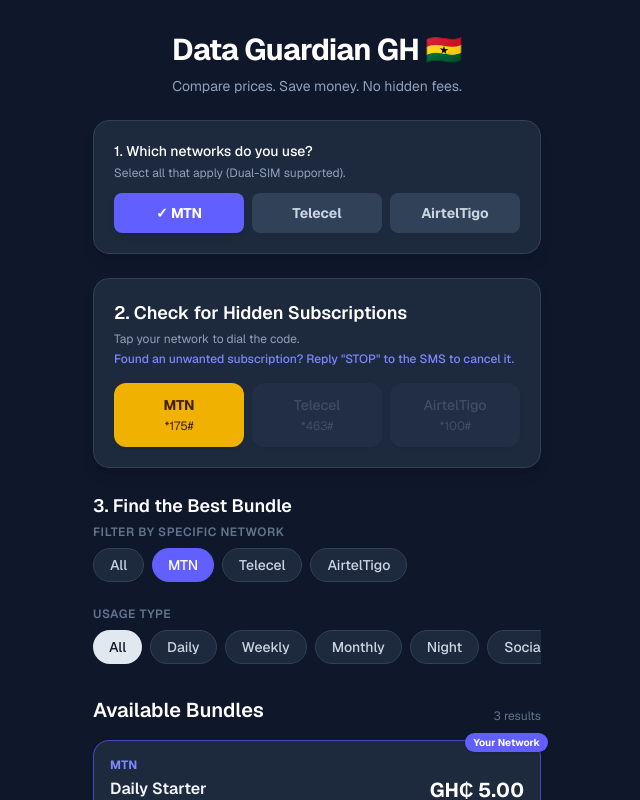
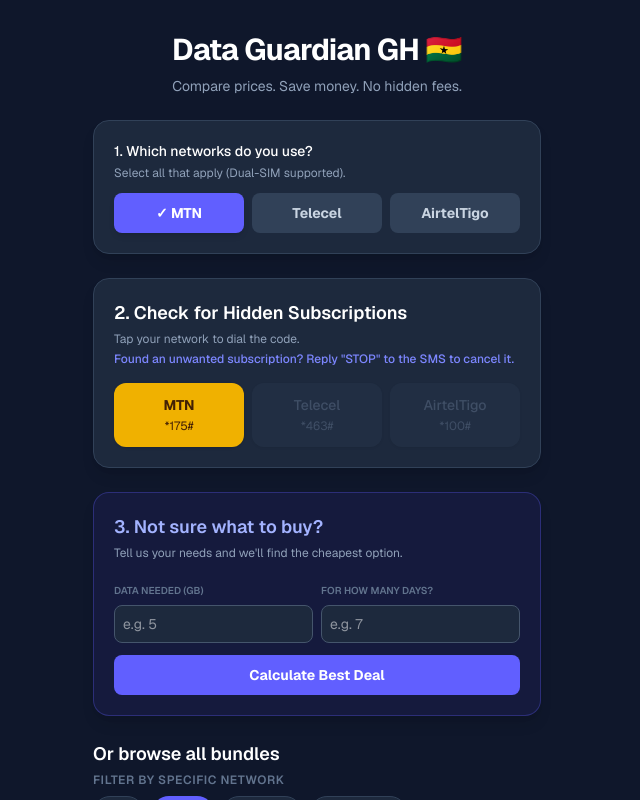
Before and after one commit to CobeRich/data-guardian-gh, a Next.js app: page / in a window 1280 px wide. Both pictures are taken after a click on the button "MTN". Shown: the top 800 px of the page, without its empty margins (323-963 px from the left). Built offline with nearby package versions, Linux system fonts and the light colour scheme.

Commit message:
feat: implement Data Diet Calculator logic

```diff
--- a/app/page.tsx
+++ b/app/page.tsx
@@ -4,15 +4,15 @@ import { useState } from "react";
 
 // Hardcoded data for the MVP.
 const bundles = [
-  { id: 1, network: 'MTN', name: 'Daily Starter', data: '500MB', price: 5.00, validity: '24 hours', type: 'Daily' },
-  { id: 2, network: 'MTN', name: 'Weekly Heavy', data: '10GB', price: 25.00, validity: '7 days', type: 'Weekly' },
-  { id: 3, network: 'MTN', name: 'Monthly Pro', data: '30GB', price: 60.00, validity: '30 days', type: 'Monthly' },
-  { id: 4, network: 'Telecel', name: 'Night King', data: '6GB', price: 5.00, validity: 'Midnight - 5 AM', type: 'Night' },
-  { id: 5, network: 'Telecel', name: 'WhatsApp Pass', data: '1GB', price: 4.50, validity: '7 days', type: 'Social' },
-  { id: 6, network: 'Telecel', name: 'Mega Bundle', data: '20GB', price: 50.00, validity: '30 days', type: 'Monthly' },
-  { id: 7, network: 'AirtelTigo', name: 'Weekly Standard', data: '5GB', price: 15.00, validity: '7 days', type: 'Weekly' },
-  { id: 8, network: 'AirtelTigo', name: 'Monthly Max', data: '40GB', price: 80.00, validity: '30 days', type: 'Monthly' },
-  { id: 9, network: 'AirtelTigo', name: 'Social Pack', data: '2GB', price: 8.00, validity: '7 days', type: 'Social' },
+  { id: 1, network: 'MTN', name: 'Daily Starter', data: '500MB', price: 5.00, validity: '24 hours', type: 'Daily', dataGb: 0.5, days: 1 },
+  { id: 2, network: 'MTN', name: 'Weekly Heavy', data: '10GB', price: 25.00, validity: '7 days', type: 'Weekly', dataGb: 10, days: 7 },
+  { id: 3, network: 'MTN', name: 'Monthly Pro', data: '30GB', price: 60.00, validity: '30 days', type: 'Monthly', dataGb: 30, days: 30 },
+  { id: 4, network: 'Telecel', name: 'Night King', data: '6GB', price: 5.00, validity: 'Midnight - 5 AM', type: 'Night', dataGb: 6, days: 1 },
+  { id: 5, network: 'Telecel', name: 'WhatsApp Pass', data: '1GB', price: 4.50, validity: '7 days', type: 'Social', dataGb: 1, days: 7 },
+  { id: 6, network: 'Telecel', name: 'Mega Bundle', data: '20GB', price: 50.00, validity: '30 days', type: 'Monthly', dataGb: 20, days: 30 },
+  { id: 7, network: 'AirtelTigo', name: 'Weekly Standard', data: '5GB', price: 15.00, validity: '7 days', type: 'Weekly', dataGb: 5, days: 7 },
+  { id: 8, network: 'AirtelTigo', name: 'Monthly Max', data: '40GB', price: 80.00, validity: '30 days', type: 'Monthly', dataGb: 40, days: 30 },
+  { id: 9, network: 'AirtelTigo', name: 'Social Pack', data: '2GB', price: 8.00, validity: '7 days', type: 'Social', dataGb: 2, days: 7 },
 ];
 
 const networks = ['All', 'MTN', 'Telecel', 'AirtelTigo'];
@@ -23,34 +23,52 @@ export default function Home() {
   const [selectedNetwork, setSelectedNetwork] = useState('All');
   const [selectedCategory, setSelectedCategory] = useState('All');
 
+  // --- DATA DIET CALCULATOR STATE ---
+  const [calcGb, setCalcGb] = useState('');
+  const [calcDays, setCalcDays] = useState('');
+  const [recommendation, setRecommendation] = useState<typeof bundles[0] | null | undefined>(undefined);
+
   const toggleNetwork = (network: string) => {
     const isAdding = !myNetworks.includes(network);
-
     const newNetworks = isAdding
       ? [...myNetworks, network]
       : myNetworks.filter(n => n !== network);
-
     setMyNetworks(newNetworks);
 
-    // Smart Filter Logic
-    if (newNetworks.length === 0) {
-      setSelectedNetwork('All');
-    } else if (newNetworks.length === 1) {
-      setSelectedNetwork(newNetworks[0]);
+    if (newNetworks.length === 0) setSelectedNetwork('All');
+    else if (newNetworks.length === 1) setSelectedNetwork(newNetworks[0]);
+    else setSelectedNetwork('All');
+  };
+
+  const handleCalculate = () => {
+    const reqGb = parseFloat(calcGb);
+    const reqDays = parseInt(calcDays);
+
+    if (isNaN(reqGb) || isNaN(reqDays)) {
+      alert("Please enter valid numbers for data and days.");
+      return;
+    }
+
+    // Logic: Find bundles that meet or exceed the requirement,
+    // sorted by cheapest price.
+    const validOptions = bundles.filter(b =>
+      b.dataGb >= reqGb &&
+      b.days >= reqDays &&
+      (myNetworks.length === 0 || myNetworks.includes(b.network)) // Only from their networks
+    );
+
+    validOptions.sort((a, b) => a.price - b.price);
+
+    if (validOptions.length > 0) {
+      setRecommendation(validOptions[0]); // The cheapest valid option
     } else {
-      setSelectedNetwork('All');
+      setRecommendation(null); // No exact match, maybe suggest buying two?
     }
   };
 
-  // Filter logic
   const filteredBundles = bundles.filter(b => {
-    // 1. Check against the specific filter pills (This drives the final display)
     const matchSelectedNetwork = selectedNetwork === 'All' || b.network === selectedNetwork;
-
-    // 2. Check against the usage category
     const matchCategory = selectedCategory === 'All' || b.type === selectedCategory;
-
-    // Note: We removed the "hard lock" to myNetworks so users can still compare other networks if they click "All" below
     return matchSelectedNetwork && matchCategory;
   });
 
@@ -58,7 +76,6 @@ export default function Home() {
     <main className="min-h-screen bg-slate-900 text-slate-100 p-4 md:p-8 font-sans">
       <div className="max-w-md mx-auto">
 
-        {/* Header */}
         <header className="mb-6 text-center">
           <h1 className="text-3xl font-bold text-white tracking-tight">Data Guardian GH 🇬🇭</h1>
           <p className="text-slate-400 mt-2 text-sm">Compare prices. Save money. No hidden fees.</p>
@@ -66,20 +83,15 @@ export default function Home() {
 
         {/* STEP 1: Primary Network Selector */}
         <section className="bg-slate-800 border border-slate-700 rounded-2xl p-5 mb-6 shadow-lg">
-          <label className="text-sm font-medium text-white mb-1 block">
-            1. Which networks do you use?
-          </label>
+          <label className="text-sm font-medium text-white mb-1 block">1. Which networks do you use?</label>
           <p className="text-xs text-slate-400 mb-3">Select all that apply (Dual-SIM supported).</p>
-
           <div className="flex gap-2">
             {['MTN', 'Telecel', 'AirtelTigo'].map(net => (
               <button
                 key={net}
                 onClick={() => toggleNetwork(net)}
                 className={`flex-1 py-2.5 rounded-lg text-sm font-bold transition-colors ${
-                  myNetworks.includes(net)
-                    ? 'bg-indigo-500 text-white shadow-md'
-                    : 'bg-slate-700 text-slate-300 hover:bg-slate-600'
+                  myNetworks.includes(net) ? 'bg-indigo-500 text-white shadow-md' : 'bg-slate-700 text-slate-300 hover:bg-slate-600'
                 }`}
               >
                 {myNetworks.includes(net) ? '✓ ' : ''}{net}
@@ -90,100 +102,100 @@ export default function Home() {
 
         {/* STEP 2: USSD Helper */}
         <section className="bg-slate-800 border border-slate-700 rounded-2xl p-5 mb-6 shadow-lg">
- 	  <h2 className="text-lg font-semibold text-white mb-1">2. Check for Hidden Subscriptions</h2>
+          <h2 className="text-lg font-semibold text-white mb-1">2. Check for Hidden Subscriptions</h2>
           <p className="text-xs text-slate-400 mb-4">
-   		 Tap your network to dial the code.
-           <span className="block mt-1 text-indigo-400 font-medium">Found an unwanted subscription? Reply "STOP" to the SMS to cancel it.</span>
+            Tap your network to dial the code.
+            <span className="block mt-1 text-indigo-400 font-medium">Found an unwanted subscription? Reply "STOP" to the SMS to cancel it.</span>
           </p>
-
           <div className="grid grid-cols-3 gap-2">
-            <a
-              href="tel:*175%23"
-              className={`py-3 rounded-xl text-center text-sm transition-all shadow-sm ${
-                myNetworks.includes('MTN')
-                  ? 'bg-yellow-500 hover:bg-yellow-400 text-yellow-950 font-bold'
-                  : 'bg-slate-700/50 text-slate-500 font-medium cursor-not-allowed opacity-50'
-              }`}
-            >
-              MTN<br/><span className="text-xs font-normal">*175#</span>
-            </a>
-            <a
-              href="tel:*463%23"
-              className={`py-3 rounded-xl text-center text-sm transition-all shadow-sm ${
-                myNetworks.includes('Telecel')
-                  ? 'bg-red-500 hover:bg-red-400 text-white font-bold'
-                  : 'bg-slate-700/50 text-slate-500 font-medium cursor-not-allowed opacity-50'
-              }`}
-            >
-              Telecel<br/><span className="text-xs font-normal">*463#</span>
-            </a>
-            <a
-              href="tel:*100%23"
-              className={`py-3 rounded-xl text-center text-sm transition-all shadow-sm ${
-                myNetworks.includes('AirtelTigo')
-                  ? 'bg-blue-500 hover:bg-blue-400 text-white font-bold'
-                  : 'bg-slate-700/50 text-slate-500 font-medium cursor-not-allowed opacity-50'
-              }`}
-            >
-              AirtelTigo<br/><span className="text-xs font-normal">*100#</span>
-            </a>
+            <a href="tel:*175%23" className={`py-3 rounded-xl text-center text-sm transition-all shadow-sm ${
+                myNetworks.includes('MTN') ? 'bg-yellow-500 hover:bg-yellow-400 text-yellow-950 font-bold' : 'bg-slate-700/50 text-slate-500 font-medium cursor-not-allowed opacity-50'
+              }`}>MTN<br/><span className="text-xs font-normal">*175#</span></a>
+            <a href="tel:*463%23" className={`py-3 rounded-xl text-center text-sm transition-all shadow-sm ${
+                myNetworks.includes('Telecel') ? 'bg-red-500 hover:bg-red-400 text-white font-bold' : 'bg-slate-700/50 text-slate-500 font-medium cursor-not-allowed opacity-50'
+              }`}>Telecel<br/><span className="text-xs font-normal">*463#</span></a>
+            <a href="tel:*100%23" className={`py-3 rounded-xl text-center text-sm transition-all shadow-sm ${
+                myNetworks.includes('AirtelTigo') ? 'bg-blue-500 hover:bg-blue-400 text-white font-bold' : 'bg-slate-700/50 text-slate-500 font-medium cursor-not-allowed opacity-50'
+              }`}>AirtelTigo<br/><span className="text-xs font-normal">*100#</span></a>
           </div>
         </section>
 
-        {/* STEP 3: Filters & List */}
+        {/* STEP 3: Find the Best Bundle */}
         {myNetworks.length > 0 ? (
           <>
+            {/* DATA DIET CALCULATOR */}
+            <section className="bg-indigo-900/20 border border-indigo-500/30 rounded-2xl p-5 mb-6 shadow-lg">
+              <h2 className="text-lg font-semibold text-indigo-300 mb-1">3. Not sure what to buy?</h2>
+              <p className="text-xs text-slate-400 mb-4">Tell us your needs and we'll find the cheapest option.</p>
+
+              <div className="flex gap-2 mb-3">
+                <div className="flex-1">
+                  <label className="text-[10px] font-semibold text-slate-500 uppercase">Data Needed (GB)</label>
+                  <input type="number" placeholder="e.g. 5" value={calcGb} onChange={(e) => setCalcGb(e.target.value)} className="w-full bg-slate-800 border border-slate-600 rounded-lg p-2 text-white mt-1 text-sm focus:outline-none focus:border-indigo-500" />
+                </div>
+                <div className="flex-1">
+                  <label className="text-[10px] font-semibold text-slate-500 uppercase">For How Many Days?</label>
+                  <input type="number" placeholder="e.g. 7" value={calcDays} onChange={(e) => setCalcDays(e.target.value)} className="w-full bg-slate-800 border border-slate-600 rounded-lg p-2 text-white mt-1 text-sm focus:outline-none focus:border-indigo-500" />
+                </div>
+              </div>
+
+              <button onClick={handleCalculate} className="w-full bg-indigo-500 hover:bg-indigo-400 text-white font-bold py-2.5 rounded-lg text-sm transition-colors">
+                Calculate Best Deal
+              </button>
+
+              {/* RECOMMENDATION RESULT */}
+              {recommendation !== undefined && (
+                <div className="mt-4 pt-4 border-t border-indigo-500/30">
+                  {recommendation ? (
+                    <div className="bg-indigo-500/20 border border-indigo-500/50 rounded-xl p-4">
+                      <p className="text-xs text-indigo-300 font-bold uppercase mb-1">🏆 Best Deal Found</p>
+                      <div className="flex justify-between items-center">
+                        <div>
+                          <h4 className="font-bold text-white">{recommendation.name}</h4>
+                          <p className="text-sm text-indigo-200">{recommendation.data} · {recommendation.validity}</p>
+                        </div>
+                        <p className="text-xl font-bold text-white">GH₵ {recommendation.price.toFixed(2)}</p>
+                      </div>
+                    </div>
+                  ) : (
+                    <div className="bg-red-900/20 border border-red-500/30 rounded-xl p-4">
+                      <p className="text-sm text-red-300">No single bundle matches your needs. You might need to buy a combination of bundles.</p>
+                    </div>
+                  )}
+                </div>
+              )}
+            </section>
+
+            {/* MANUAL FILTERS & FULL LIST */}
             <section className="mb-6 space-y-4">
-              <h2 className="text-lg font-semibold text-white mb-1">3. Find the Best Bundle</h2>
-
-              {/* Network Filter Pills */}
+              <h2 className="text-lg font-semibold text-white mb-1">Or browse all bundles</h2>
               <div>
                 <label className="text-xs font-semibold text-slate-500 uppercase tracking-wider mb-2 block">Filter by specific network</label>
                 <div className="flex gap-2 overflow-x-auto pb-2 scrollbar-hide">
                   {networks.map(net => (
-                    <button
-                      key={net}
-                      onClick={() => setSelectedNetwork(net)}
-                      className={`px-4 py-1.5 rounded-full text-sm font-medium whitespace-nowrap transition-colors ${
-                        selectedNetwork === net
-                          ? 'bg-indigo-500 text-white border-indigo-500'
-                          : 'bg-slate-800 text-slate-300 border border-slate-700 hover:bg-slate-700'
-                      }`}
-                    >
-                      {net}
-                    </button>
+                    <button key={net} onClick={() => setSelectedNetwork(net)} className={`px-4 py-1.5 rounded-full text-sm font-medium whitespace-nowrap transition-colors ${
+                      selectedNetwork === net ? 'bg-indigo-500 text-white border-indigo-500' : 'bg-slate-800 text-slate-300 border border-slate-700 hover:bg-slate-700'
+                    }`}>{net}</button>
                   ))}
                 </div>
               </div>
-
-              {/* Category Filter Pills */}
               <div>
                 <label className="text-xs font-semibold text-slate-500 uppercase tracking-wider mb-2 block">Usage Type</label>
                 <div className="flex gap-2 overflow-x-auto pb-2 scrollbar-hide">
                   {categories.map(cat => (
-                    <button
-                      key={cat}
-                      onClick={() => setSelectedCategory(cat)}
-                      className={`px-4 py-1.5 rounded-full text-sm font-medium whitespace-nowrap transition-colors ${
-                        selectedCategory === cat
-                          ? 'bg-slate-200 text-slate-900'
-                          : 'bg-slate-800 text-slate-300 border border-slate-700 hover:bg-slate-700'
-                      }`}
-                    >
-                      {cat}
-                    </button>
+                    <button key={cat} onClick={() => setSelectedCategory(cat)} className={`px-4 py-1.5 rounded-full text-sm font-medium whitespace-nowrap transition-colors ${
+                      selectedCategory === cat ? 'bg-slate-200 text-slate-900' : 'bg-slate-800 text-slate-300 border border-slate-700 hover:bg-slate-700'
+                    }`}>{cat}</button>
                   ))}
                 </div>
               </div>
             </section>
 
-            {/* Bundle List */}
             <section>
               <div className="flex justify-between items-end mb-4">
                 <h2 className="text-xl font-semibold text-white">Available Bundles</h2>
                 <span className="text-xs text-slate-500">{filteredBundles.length} results</span>
               </div>
-
               <div className="space-y-3">
                 {filteredBundles.length === 0 ? (
                   <div className="text-center py-10 bg-slate-800/50 rounded-2xl border border-slate-700 border-dashed">
@@ -192,27 +204,14 @@ export default function Home() {
                 ) : (
                   filteredBundles.map((b) => {
                     const isPrimaryNetwork = myNetworks.includes(b.network);
-
                     return (
-                      <div
-                        key={b.id}
-                        className={`border p-4 rounded-2xl flex justify-between items-center shadow-sm transition-all relative ${
-                          isPrimaryNetwork
-                            ? 'bg-slate-800 border-indigo-500/60 shadow-indigo-900/20'
-                            : 'bg-slate-800/40 border-slate-700 opacity-60 hover:opacity-100 hover:border-slate-500'
-                        }`}
-                      >
-                        {isPrimaryNetwork && (
-                          <span className="absolute -top-2 -right-2 bg-indigo-500 text-white text-[10px] font-bold px-2 py-0.5 rounded-full shadow-sm">
-                            Your Network
-                          </span>
-                        )}
-
+                      <div key={b.id} className={`border p-4 rounded-2xl flex justify-between items-center shadow-sm transition-all relative ${
+                          isPrimaryNetwork ? 'bg-slate-800 border-indigo-500/60 shadow-indigo-900/20' : 'bg-slate-800/40 border-slate-700 opacity-60 hover:opacity-100 hover:border-slate-500'
+                        }`}>
+                        {isPrimaryNetwork && <span className="absolute -top-2 -right-2 bg-indigo-500 text-white text-[10px] font-bold px-2 py-0.5 rounded-full shadow-sm">Your Network</span>}
                         <div>
                           <div className="flex items-center gap-2 mb-1">
-                            <span className={`text-xs font-bold uppercase tracking-wide ${isPrimaryNetwork ? 'text-indigo-400' : 'text-slate-400'}`}>
-                              {b.network}
-                            </span>
+                            <span className={`text-xs font-bold uppercase tracking-wide ${isPrimaryNetwork ? 'text-indigo-400' : 'text-slate-400'}`}>{b.network}</span>
                             {b.type === 'Night' && <span className="bg-purple-900/50 text-purple-300 text-[10px] px-2 py-0.5 rounded-full font-medium">🌙 Night</span>}
                             {b.type === 'Social' && <span className="bg-pink-900/50 text-pink-300 text-[10px] px-2 py-0.5 rounded-full font-medium">📱 Social</span>}
                           </div>
@@ -230,14 +229,12 @@ export default function Home() {
             </section>
           </>
         ) : (
-          /* Empty state when no network is selected at the top */
           <div className="text-center py-12 px-6 bg-slate-800/30 rounded-2xl border border-slate-800 border-dashed">
             <p className="text-slate-400 font-medium">👆 Select your network(s) above</p>
             <p className="text-sm text-slate-500 mt-2">Select at least one network to see the best data bundles.</p>
           </div>
         )}
 
-        {/* Footer */}
         <footer className="mt-12 text-center text-xs text-slate-600 space-y-1 pb-8">
           <p>Prices are based on current market rates and may change.</p>
           <p>We do not sell data. We just help you keep your money.</p>
```
